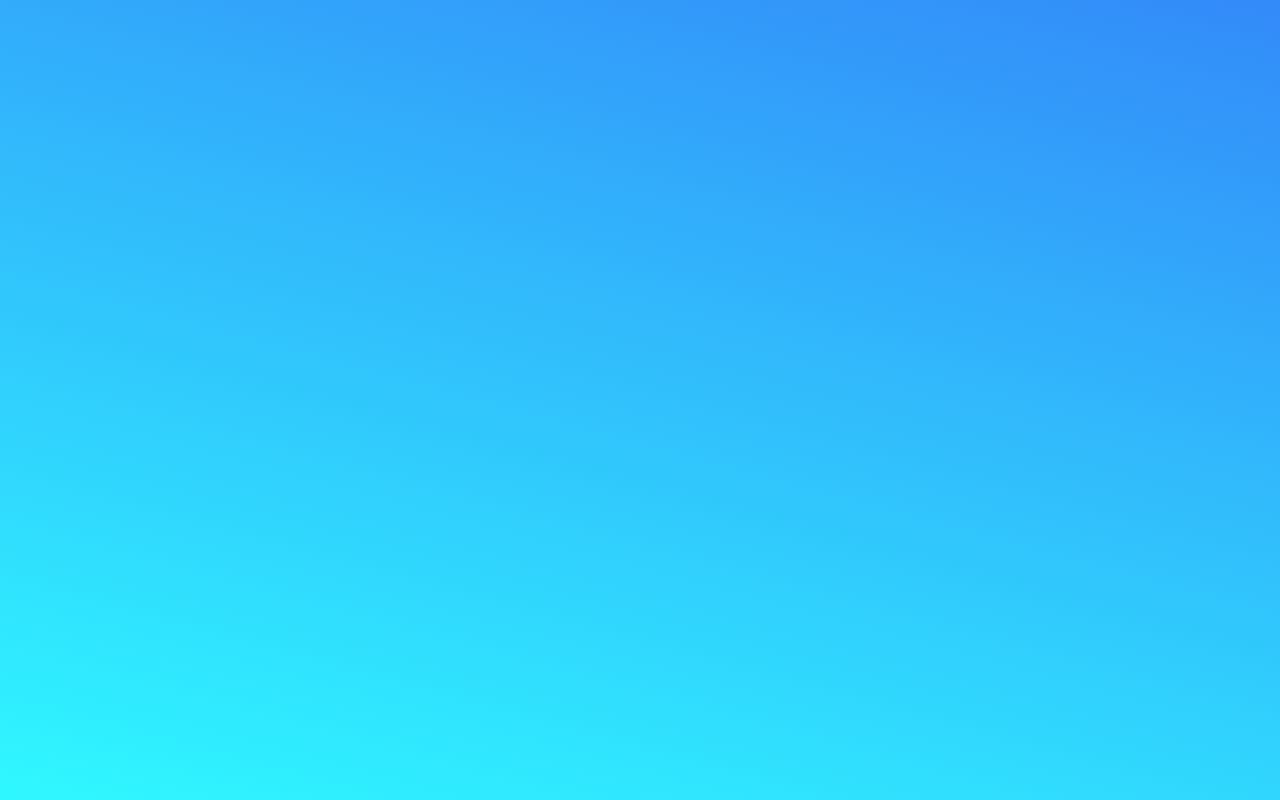
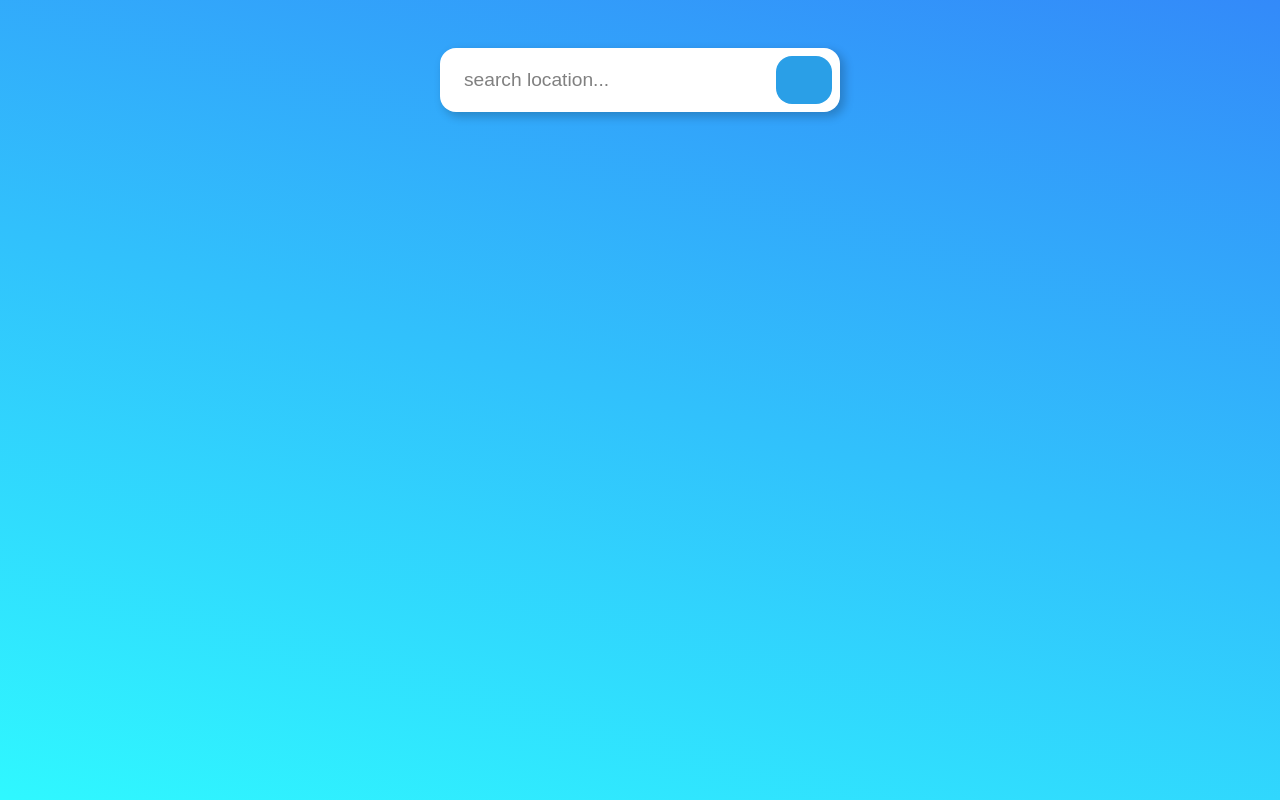
Before and after one commit to HampusJohnOlausson/Weather-forecast, a React (Create React App) app: page / in a window 1280 px wide. Built offline with nearby package versions, Linux system fonts and the light colour scheme.

Commit message:
added some styles to header

```diff
--- a/src/App.css
+++ b/src/App.css
@@ -6,4 +6,5 @@ body{
   width: 100%;
   background:linear-gradient(to right top, #65dfc9, #6cdbeb);
   background-image: linear-gradient(195deg, rgb(51, 138, 249),rgb(47, 248, 255));
+  color: #ffff;
 }
--- a/src/components/Header.jsx
+++ b/src/components/Header.jsx
@@ -1,11 +1,17 @@
 import React, { Component } from 'react'
+import "../style/header.css";
 
 export default class Header extends Component {
     render() {
         return (
-            <div>
-
-            </div>
-        )
+          <header className="header">
+            <form>
+              <div className="search-container">
+                <input placeholder="search location..." className="input" />
+                <button className="search-btn"></button>
+              </div>
+            </form>
+          </header>
+        );
     }
 }
--- a/src/components/Layout.jsx
+++ b/src/components/Layout.jsx
@@ -1,13 +1,13 @@
 import React, { Component } from 'react'
 import Header from './Header'
 import Main from './Main'
-import '../style/header.css';
+
 
 export default class Layout extends Component {
     render() {
         return (
             <div>
-               <Header className="header"/>
+               <Header/>
                <Main/>
             </div>
         )
--- a/src/style/header.css
+++ b/src/style/header.css
@@ -1,3 +1,47 @@
 .header{
     width: 100%;
+    min-height: 20vh;
+    display: flex;
+    flex-direction: row;
+    justify-content: center;
+    align-items: center;
 }
+
+.search-container{
+    width: 25rem;
+    background-color: #ffffff;
+    padding: 0.5rem;
+    margin: 2rem auto;
+    display: flex;
+    border-radius: 1rem;
+    box-shadow: 4px 4px 10px 1px rgba(0, 0, 0, 0.2);
+
+}
+.input{
+      width: 100%;
+      border: none;
+      border-radius: 1rem 0rem 0rem 1rem;
+      padding: 1rem;
+      height: 3rem;
+      outline: none;
+      font-size: 1.2rem;
+}
+.input::placeholder {
+      color: grey;
+}
+.search-btn{
+      width: 4rem;
+      height: 3rem;
+      border: none;
+      border-radius: 1rem 1rem 1rem 1rem ;
+      text-align: center;
+      cursor: pointer;
+      font-size: 1.7rem;
+      outline: none;
+      background-color: rgb(42, 159, 231);
+}
+.search-btn:hover{
+      transition: ease .5s;
+      background-color:#ffffff;
+      color: rgb(42, 159, 231);
+}
```
